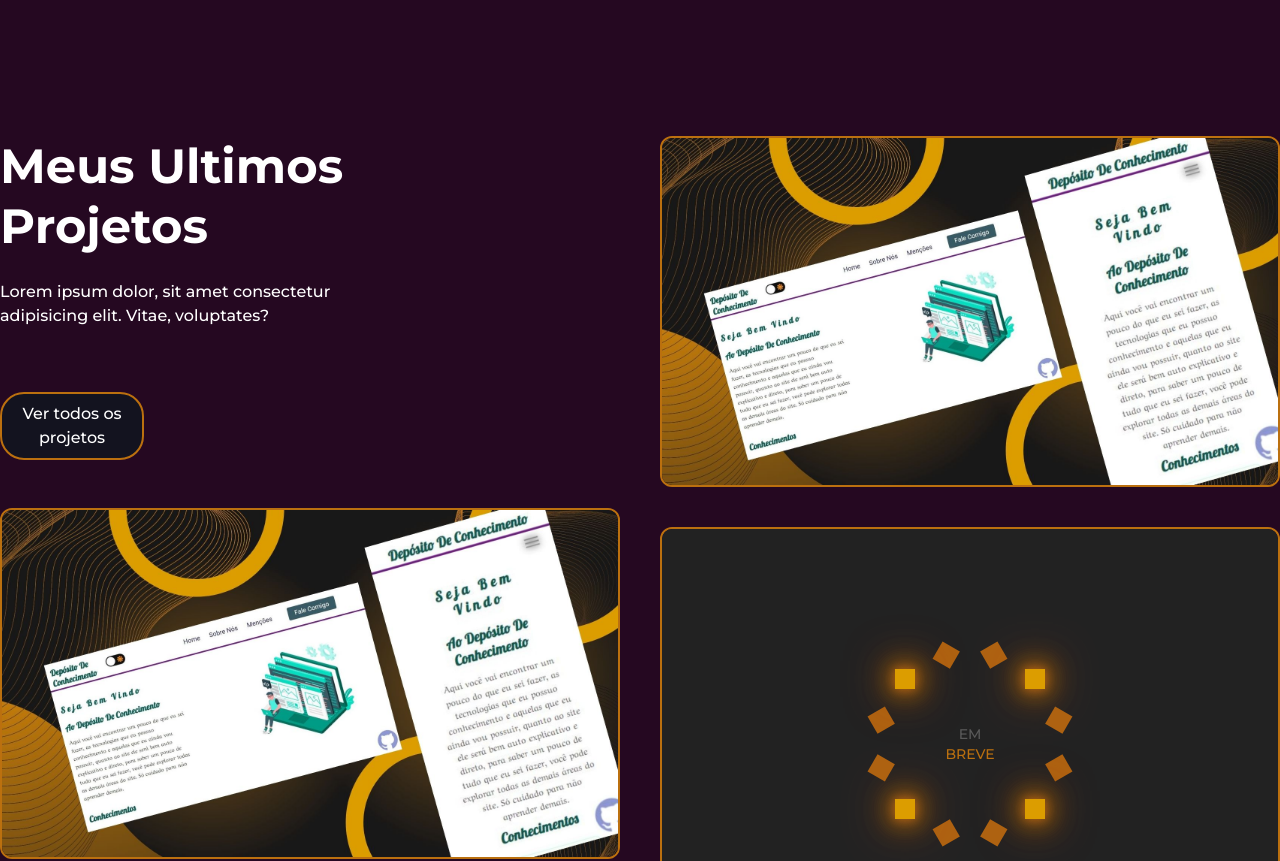
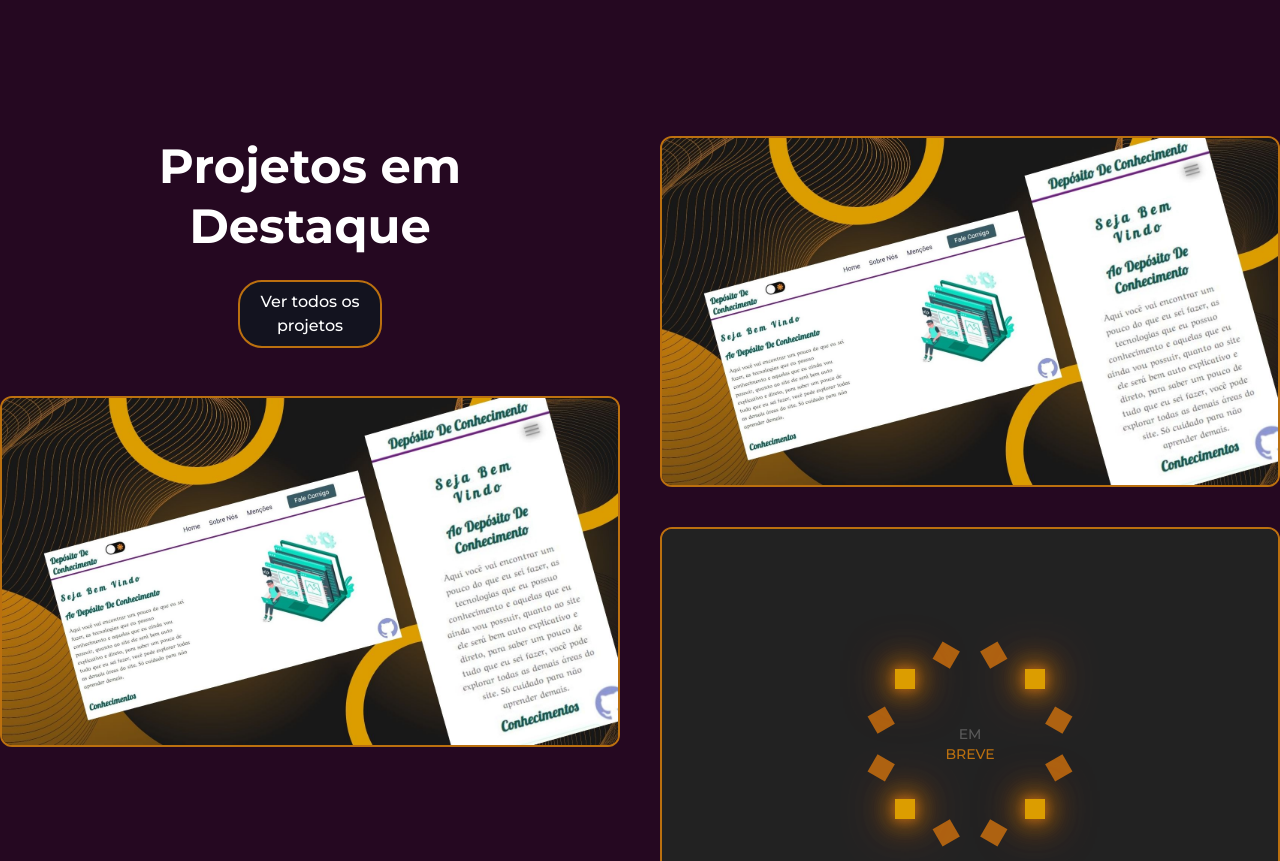
Before and after one commit to Thomgomes/Portfolio_Thom_Gomes, a React (Vite) app: page / in a window 1280 px wide. Shown: the part 2360-3221 px from the top of the page. Built offline with nearby package versions, Linux system fonts and the light colour scheme.

Commit message:
changed works to projects

```diff
--- a/src/components/projects/ProjectCardComingsoon.jsx
+++ b/src/components/projects/ProjectCardComingsoon.jsx
@@ -17,7 +17,7 @@ export const ProjectCardComingsoon = (props) => {
       className="group relative overflow-hidden border-2 border-[#bb700f] rounded-xl"
     >
       {/* overlay */}
-      <div className="w-full h-full absolute z-40 transition-all duration-300"></div>
+      <div className="w-full h-full absolute transition-all duration-300"></div>
       {/* img */}
 
       {/* animation by online tutorial // css Animation Effects | Css Only  */}
--- a/src/components/projects/linkWorks.jsx
+++ b/src/components/projects/linkWorks.jsx
@@ -4,7 +4,10 @@ export const WorkLink = (props) => {
   return(
     <div>
       <Link to={props.id}>
-        <button className="w-36 py-2 bg-[#13131F] rounded-3xl border-2 border-[#bb700f]">
+        <button
+          className="w-36 py-2 bg-[#13131F] rounded-3xl border-2 border-[#bb700f] transition-all duration-300
+          hover:scale-125 hover:bg-[#8b5207]
+          ">
           Ver todos os projetos
         </button>
       </Link>
--- /dev/null
+++ b/src/components/projects/projectTitle.jsx
@@ -0,0 +1,14 @@
+import { WorkLink } from "./linkWorks"
+
+export const ProjectTitle = () => {
+  return (
+    <div className="text-center">
+      <h2 className="leading-tight text-5xl font-semibold mb-6 tracking-[10%] md:mx-0 mx-3">
+        Projetos em <br />
+        Destaque
+      </h2>
+
+      <WorkLink id="/projects" />
+    </div>
+  )
+}
--- a/src/container/projects/index.jsx
+++ b/src/container/projects/index.jsx
@@ -1,7 +1,8 @@
-import { WorkLink } from "../../components/projects/linkWorks"
+
 import img1 from '../../assets/imgProjects/base image portfolio.jpg'
 import { ImgProjectCard } from "../../components/projects/imgProjectCard"
 import { ProjectCardComingsoon } from "../../components/projects/ProjectCardComingsoon"
+import { ProjectTitle } from "../../components/projects/ProjectTitle"
 
 
 
@@ -13,14 +14,7 @@ export const Projects = () => {
         <div className="flex flex-col lg:flex-row gap-x-10">
           <div className="flex-1 flex flex-col gap-y-12 mb-10 lg:mb-0">
             {/* text */}
-            <div>
-              <h2 className="leading-tight text-5xl font-semibold mb-6 tracking-[10%] md:mx-0 mx-3">
-                Meus Ultimos <br />
-                Projetos
-              </h2>
-              <p className="max-w-sm mb-16">Lorem ipsum dolor, sit amet consectetur adipisicing elit. Vitae, voluptates?</p>
-              <WorkLink id="/works" />
-            </div>
+            <ProjectTitle/>
             {/* iamge */}
             <ImgProjectCard
               fadein="right"
--- a/src/pages/allWorks/index.jsx
+++ b/src/pages/allProjects/index.jsx
@@ -1,4 +1,4 @@
-export const WorksPage = () => {
+export const AllProjectsPage = () => {
   return(
     <div>Testando</div>
   )
--- a/src/routes/index.jsx
+++ b/src/routes/index.jsx
@@ -1,6 +1,6 @@
 import { BrowserRouter as Router, Routes, Route } from 'react-router-dom'
 import { Allpages } from '../pages/all'
-import { WorksPage } from '../pages/allWorks'
+import { AllProjectsPage } from '../pages/allProjects'
 // import { Home } from '../pages/home'
 
 
@@ -11,7 +11,7 @@ export const AppRouter = () => {
         <Route path="*" exact element={<Allpages />} />
         <Route path="/" exact element={<Allpages />} />
         <Route path="/home" exact element={<Allpages />} />
-        <Route path="/works" exact element={<WorksPage />} />
+        <Route path="/projects" exact element={<AllProjectsPage />} />
       </Routes>
     </Router>
   )
```
Also changed, not shown: src/components/projects/btn.jsx (added).
